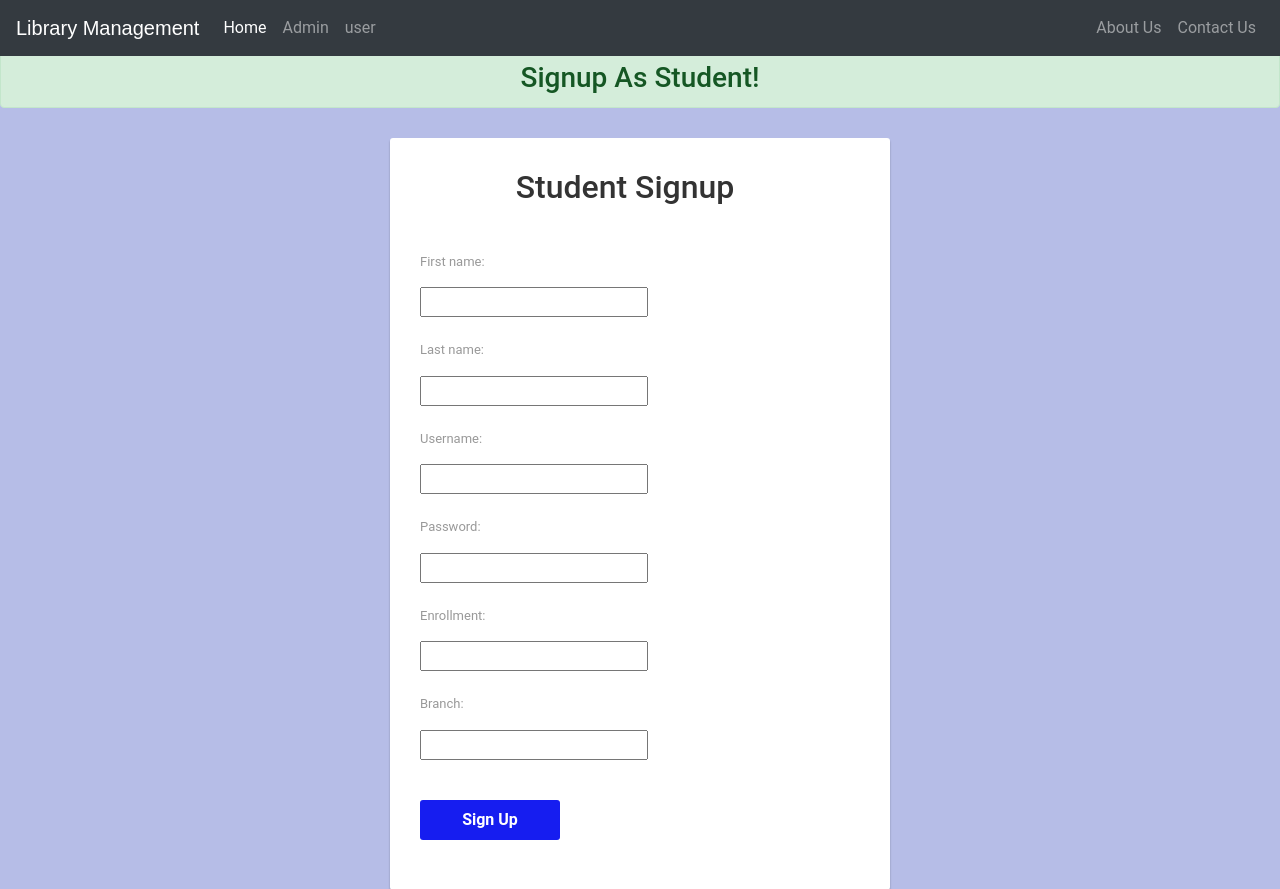
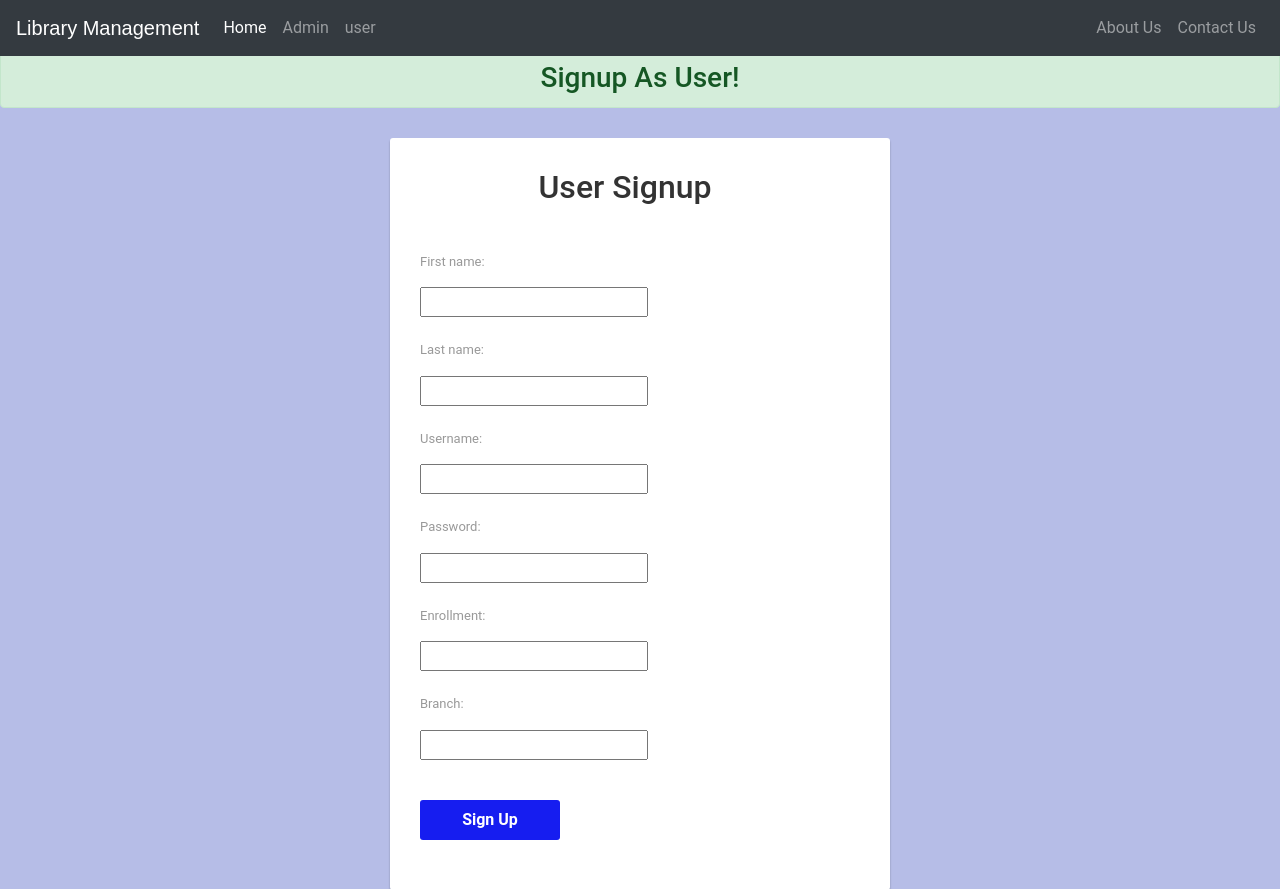
Before and after one commit to Adi-sabastian/library-m, a Django app: page /studentsignup in a window 1280 px wide. Shown: the top 889 px of the page. Run offline with Django 3.2, Linux system fonts and the light colour scheme; some libraries are stand-ins or nearby versions.

Commit message:
Update studentsignup.html

```diff
--- a/templates/library/studentsignup.html
+++ b/templates/library/studentsignup.html
@@ -3,7 +3,7 @@
   <head>
     <meta charset="utf-8">
     <meta name="viewport" content="width=device-width, initial-scale=1, shrink-to-fit=no">
-    <title>Mohammad Burhan</title>
+    <title>Aditya</title>
     <link rel="stylesheet" href="https://stackpath.bootstrapcdn.com/bootstrap/4.3.1/css/bootstrap.min.css">
     <link rel="stylesheet" href="https://maxcdn.bootstrapcdn.com/font-awesome/4.7.0/css/font-awesome.min.css">
     <script src="https://ajax.googleapis.com/ajax/libs/jquery/3.3.1/jquery.min.js"></script>
@@ -105,11 +105,11 @@
     {% include "library/navbar.html" %}
     <br>
     <br>
-<center><h3 style=" margin-bottom: 0px;"class = 'alert alert-success'>Signup As Student!</h3></center>
+<center><h3 style=" margin-bottom: 0px;"class = 'alert alert-success'>Signup As User!</h3></center>
     <div class="signup-form">
         <form  method="post" class="form-horizontal">
 
-    			<center><h2>Student Signup</h2></center>
+    			<center><h2>User Signup</h2></center>
 
 {% csrf_token %}
 
```
